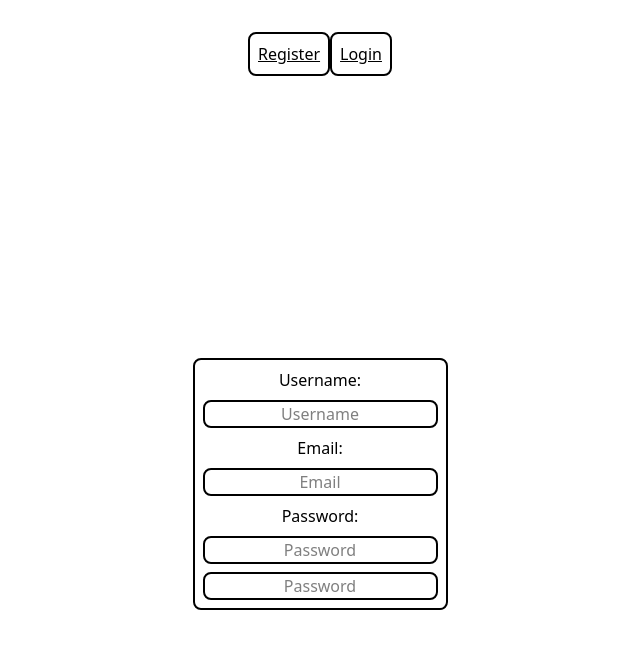
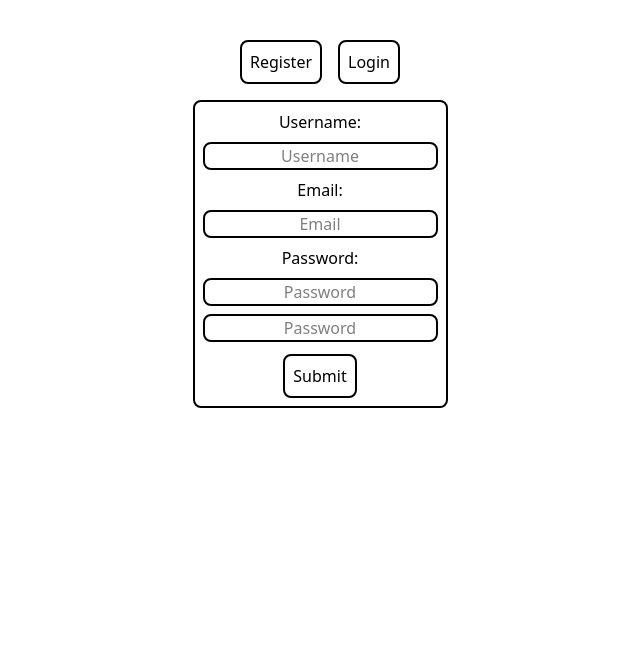
Before and after one commit to BlueSage96/SudokuSage, a React (Vite) app in the folder Frontend/: page /auth in a window 1280 px wide. Shown: the top 648 px of the page, without its empty margins (320-960 px from the left). Built offline with nearby package versions, Linux system fonts and the light colour scheme.

Commit message:
Styling adjustments - added submit button

```diff
--- a/Frontend/src/Auth/LogReg/LogReg.jsx
+++ b/Frontend/src/Auth/LogReg/LogReg.jsx
@@ -12,17 +12,17 @@ export default function LogReg () {
         <div className="flex items-center justify-center cursor: pointer text-black">
             {/* makeFrom ternary for colors */}
           <Button color="blue"
-          className={`btn-style-1 ${makeForm == "signup" ? "active" : ""}`} type="button" onClick={() =>
+          className={`btn-style-1 m-2 ${makeForm == "signup" ? "active" : ""}`} type="button" onClick={() =>
             setMakeForm("signup")}>
             Register
           </Button>
 
-          <Button color="black" className={`btn-style-1 ${makeForm == "login" ? "active" : ""}`} onClick={() =>
+          <Button color="black" className={`btn-style-1 m-2 ${makeForm == "login" ? "active" : ""}`} onClick={() =>
             setMakeForm("login")}>Login</Button>
         </div>
 
-            {/* Below is "truthy" because of the useState init value */}
-        {makeForm == "signup" ? (
+        {/* Below is "truthy" because of the useState init value */}
+        {makeForm === "signup" ? (
          <Register/>
         ) : (
           <form>
--- a/Frontend/src/Auth/LogReg/Login.jsx
+++ b/Frontend/src/Auth/LogReg/Login.jsx
@@ -1,8 +1,7 @@
-import { Card, TextInput, Label } from "flowbite-react";
+import { Card, TextInput, Label, Button } from "flowbite-react";
 export default function Register() {
   return (
-    <div className="flex items-center justify-center min-h-screen">
-
+    <div className="flex items-center justify-center mt-2">
 
     <Card className="placeholder:text-white flex max-w-md border-2 border-black rounded-lg p-2">
       <form className="flex max-w-md flex-col gap-2 items-center">
@@ -33,6 +32,7 @@ export default function Register() {
             },
           }}
         />
+        <Button className="btn-style-2">Submit</Button>
       </form>
     </Card>
     </div>
--- a/Frontend/src/Auth/LogReg/Register.jsx
+++ b/Frontend/src/Auth/LogReg/Register.jsx
@@ -1,7 +1,7 @@
-import { Card, TextInput, Label } from "flowbite-react";
+import { Card, TextInput, Label, Button } from "flowbite-react";
 export default function Register() {
     return (
-    <div className="flex items-center justify-center min-h-screen">
+      <div className="flex items-center justify-center mt-2">
         <Card className="placeholder:text-white flex max-w-md border-2 border-black rounded-lg p-2">
           <form className="flex max-w-md flex-col gap-2 items-center">
             {/* Username for greeting after successful login */}
@@ -57,6 +57,7 @@ export default function Register() {
                 },
               }}
             />
+            <Button className="btn-style-2">Submit</Button>
           </form>
         </Card>
       </div>
--- a/Frontend/src/index.css
+++ b/Frontend/src/index.css
@@ -10,6 +10,17 @@
   }
 
   .btn-style-1 {
-     @apply border-2 border-black p-2 cursor-pointer mb-2 underline
+     @apply border-2 border-black p-2 mb-2
+  }
+
+  .btn-style-1:hover {
+    @apply cursor-pointer bg-blue-400
+  }
+   .btn-style-2 {
+     @apply border-2 border-black p-2 mt-1
+  }
+
+  .btn-style-2:hover {
+    @apply bg-red-500 cursor-pointer
   }
 }
```
Lines whose indentation alone changed are shown as unchanged.
